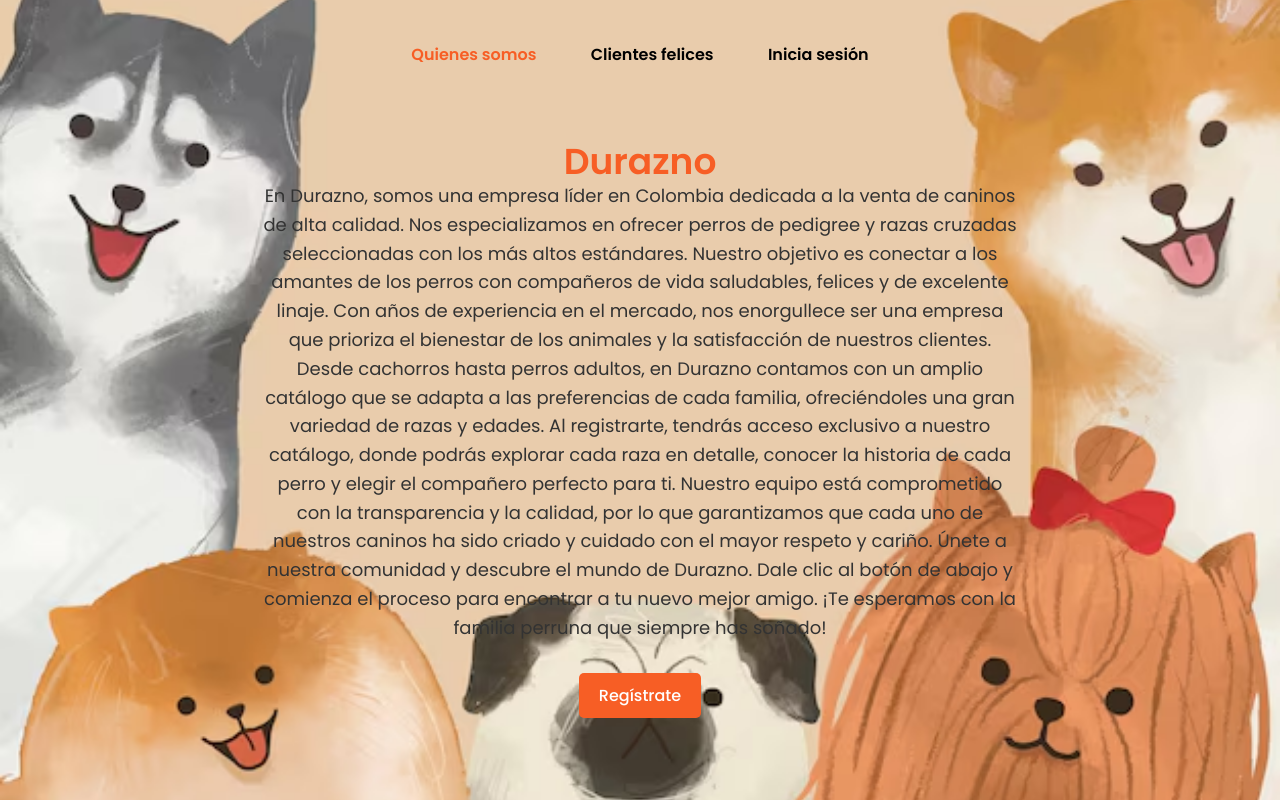
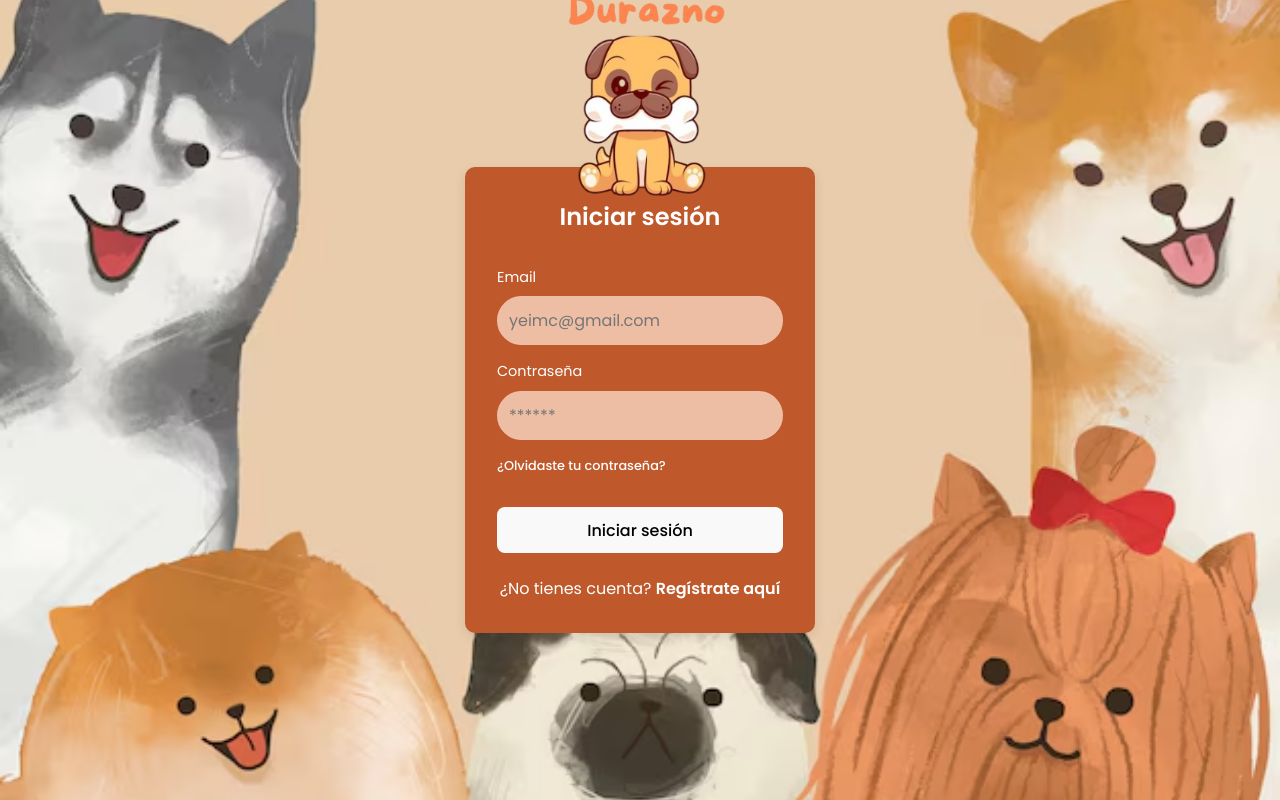
Before and after one commit to JGavk/Durazno-Project, a React (Vite) app: page /Durazno-Project/login in a window 1280 px wide. Built offline with nearby package versions, Linux system fonts and the light colour scheme; no server answers.

Commit message:
integracion de la vista del cliente para la implementacion del back

```diff
--- a/src/Views/Client/ClientView.tsx
+++ b/src/Views/Client/ClientView.tsx
@@ -1,16 +1,23 @@
 import React from 'react';
+import { useLocation } from 'react-router-dom';
 
-interface ClientViewProps {
-  onLogout: () => void;
-}
+const ClientView: React.FC = () => {
+  const location = useLocation();
+  const { username, email, phone, address } = location.state || {};
 
-const ClientView: React.FC< ClientViewProps> = ({ onLogout }) => {
+  if (!username || !email) {
+    return <p>No hay datos disponibles. Por favor, inicia sesión nuevamente.</p>;
+  }
+
   return (
-    <div>
-      <h1>Admin Dashboard</h1>
-      <button onClick={onLogout}>Logout</button>
+    <div style={{ padding: "20px" }}>
+      <h2>Información de la Cuenta</h2>
+      <p><strong>Nombre de Usuario:</strong> {username}</p>
+      <p><strong>Email:</strong> {email}</p>
+      <p><strong>Teléfono:</strong> {phone}</p>
+      <p><strong>Dirección:</strong> {address}</p>
     </div>
   );
 };
 
-export default  ClientView;
+export default ClientView;
--- a/src/Views/Landing/LandingPage.tsx
+++ b/src/Views/Landing/LandingPage.tsx
@@ -1,20 +1,31 @@
 import React, { useState, useEffect } from 'react';
+import { useNavigate } from 'react-router-dom'; // Importa useNavigate
 import './LandingPage.css';
-import LoginView from '../Login/LoginView';
 import { getUser } from '../services/authRoutes';
 
 const LandingPage: React.FC = () => {
+    const navigate = useNavigate(); // Crear el hook de navegación
     const [activeSection, setActiveSection] = useState('quienes-somos');
 
     const handleScrollToSection = (sectionId: string) => {
         setActiveSection(sectionId);
     };
 
-    useEffect (() => {
+    // Redirigir al login cuando el usuario haga click en "Inicia sesión"
+    const handleLoginClick = () => {
+        navigate('/login');
+    };
+
+    // Redirigir al login cuando el usuario haga click en "Regístrate"
+    const handleRegisterClick = () => {
+        navigate('/login');
+    };
+
+    useEffect(() => {
         getUser().then(data => {
-            console.log(data)
-        })
-    }, [])
+            console.log(data);
+        });
+    }, []);
 
     return (
         <div className="landing-container">
@@ -31,12 +42,8 @@ const LandingPage: React.FC = () => {
                 >
                     Clientes felices
                 </button>
-                <button
-                    className={activeSection === 'login' ? 'active' : ''}
-                    onClick={() => handleScrollToSection('login')}
-                >
-                    Inicia sesión
-                </button>
+                {/* Redirige al login al hacer clic en este botón */}
+                <button onClick={handleLoginClick}>Inicia sesión</button>
             </div>
 
             <div className="scroll-content">
@@ -44,9 +51,11 @@ const LandingPage: React.FC = () => {
                     <section id="quienes-somos">
                         <h1>Durazno</h1>
                         <p>
-                        En Durazno, somos una empresa líder en Colombia dedicada a la venta de caninos de alta calidad. Nos especializamos en ofrecer perros de pedigree y razas cruzadas seleccionadas con los más altos estándares. Nuestro objetivo es conectar a los amantes de los perros con compañeros de vida saludables, felices y de excelente linaje. Con años de experiencia en el mercado, nos enorgullece ser una empresa que prioriza el bienestar de los animales y la satisfacción de nuestros clientes. Desde cachorros hasta perros adultos, en Durazno contamos con un amplio catálogo que se adapta a las preferencias de cada familia, ofreciéndoles una gran variedad de razas y edades. Al registrarte, tendrás acceso exclusivo a nuestro catálogo, donde podrás explorar cada raza en detalle, conocer la historia de cada perro y elegir el compañero perfecto para ti. Nuestro equipo está comprometido con la transparencia y la calidad, por lo que garantizamos que cada uno de nuestros caninos ha sido criado y cuidado con el mayor respeto y cariño. Únete a nuestra comunidad y descubre el mundo de Durazno. Dale clic al botón de abajo y comienza el proceso para encontrar a tu nuevo mejor amigo. ¡Te esperamos con la familia perruna que siempre has soñado!
+                            En Durazno, somos una empresa líder en Colombia dedicada a la venta de caninos de alta calidad. ...
                         </p>
-                        <button className="register-button">Regístrate</button>
+                        <button className="register-button" onClick={handleRegisterClick}>
+                            Regístrate
+                        </button>
                     </section>
                 )}
 
@@ -56,12 +65,6 @@ const LandingPage: React.FC = () => {
                         <p>Nuestros clientes son nuestra mayor satisfacción...</p>
                     </section>
                 )}
-
-                {activeSection === 'login' && (
-                    <section id="login">
-                        <LoginView />
-                    </section>
-                )}
             </div>
         </div>
     );
--- /dev/null
+++ b/src/Views/Login/App.tsx
@@ -0,0 +1,27 @@
+import { BrowserRouter as Router, Routes, Route } from 'react-router-dom';
+import LandingPage from '../Landing/LandingPage';
+import LoginView from '../Login/LoginView';
+import ClientView from '../Client/ClientView';
+
+function App() {
+  return (
+    <Router basename="/Durazno-Project">
+      <Routes>
+        <Route path="/" element={<LandingPage />} />
+        <Route path="/login" element={<LoginView />} />
+        <Route path="/client" element={<ClientView />} />
+        <Route
+          path="/clientes-felices"
+          element={
+            <div>
+              <h1>Clientes felices</h1>
+              <p>Contenido de clientes felices</p>
+            </div>
+          }
+        />
+      </Routes>
+    </Router>
+  );
+}
+
+export default App;
--- a/src/Views/Login/LoginView.tsx
+++ b/src/Views/Login/LoginView.tsx
@@ -3,71 +3,85 @@ import reactLogo from './assets/react.svg'
 import viteLogo from '/vite.svg'*/
 import { useState } from 'react';
 import './LoginView.css';
-import { registerUser, loginUser} from '../services/authRoutes';
+import { registerUser, loginUser } from '../services/authRoutes';
+import { useNavigate } from 'react-router-dom';
 
 function LoginView() {
   const [isLogin, setIsLogin] = useState(true);
   const [showVerification, setShowVerification] = useState(false);
   const [verificationCode, setVerificationCode] = useState('');
+  const [formData, setFormData] = useState({
+    username: '',
+    email: '',
+    password: '',
+    confirmPassword: '',
+    phone: '',
+    address: '',
+  });
+  const navigate = useNavigate(); // Usamos el hook de navegación
 
-  const toggleForm = () => {
-    setIsLogin(!isLogin);
+  const toggleForm = () => setIsLogin(!isLogin);
+
+  const handleInputChange = (e: React.ChangeEvent<HTMLInputElement>) => {
+    const { name, value } = e.target;
+    setFormData({ ...formData, [name]: value });
   };
-
-
 
   const handleSignup = async (e: React.FormEvent<HTMLFormElement>) => {
     e.preventDefault();
-    const formData = new FormData(e.currentTarget);
-    const userData = {
-      picture: '',
-      username: formData.get('username'),
-      email: formData.get('email'),
-      password: formData.get('password'),
-      phone: formData.get('phone'),
-      address: formData.get('address'),
-    };
+
+    if (formData.password !== formData.confirmPassword) {
+      alert('Las contraseñas no coinciden.');
+      return;
+    }
 
     try {
-
-      const response = await registerUser(userData);
-      console.log(response);
+      const response = await registerUser({
+        picture: '',
+        username: formData.username,
+        email: formData.email,
+        password: formData.password,
+        phone: formData.phone,
+        address: formData.address,
+      });
       if (response.success) {
-        console.log('User registered:', response.data);
+        console.log('Usuario registrado:', response.data);
         setShowVerification(true);
       } else {
-        alert(response.message);
+        alert(response.message || 'Error al registrarse');
       }
     } catch (error) {
-      console.error('Error registering user:', error);
+      console.error('Error al registrar usuario:', error);
       alert('Hubo un error al registrarse. Por favor, inténtelo de nuevo.');
     }
   };
 
   const handleLogin = async (e: React.FormEvent<HTMLFormElement>) => {
     e.preventDefault();
-    const formData = new FormData(e.currentTarget);
-    const userData = {
-      email: formData.get('email'),
-      password: formData.get('password'),
-    };
 
     try {
-      const response = await loginUser(userData);
+      const response = await loginUser({
+        email: formData.email,
+        password: formData.password,
+      });
+
       if (response.success) {
-        console.log('User logged in:', response.data);
+        console.log('Inicio de sesión exitoso:', response.data);
         alert('Inicio de sesión exitoso');
+        // Redirigir al cliente después del login exitoso
+        navigate('/client'); // Redirige al cliente
       } else {
-        alert(response.message);
+        alert(response.message || 'Error al iniciar sesión');
       }
     } catch (error) {
-      console.error('Error logging in:', error);
+      console.error('Error al iniciar sesión:', error);
       alert('Hubo un error al iniciar sesión. Por favor, inténtelo de nuevo.');
     }
   };
 
   const handleVerify = (e: React.FormEvent<HTMLFormElement>) => {
     e.preventDefault();
+
     if (verificationCode.length === 4) {
       setIsLogin(true);
       setShowVerification(false);
@@ -80,7 +94,6 @@ function LoginView() {
     <div className="login-container">
       <div className="login-card">
         <div className={`logo ${isLogin ? 'logo-login' : showVerification ? 'logo-verification' : 'logo-signup'}`}></div>
-
         <div className="header">
           <h2 className={isLogin ? 'title-login' : 'title-signup'}>
             {isLogin ? 'Iniciar sesión' : showVerification ? '' : 'Regístrate'}
@@ -88,12 +101,25 @@ function LoginView() {
         </div>
 
         {isLogin ? (
-          <form className='form-login' onSubmit={handleLogin} autoComplete="off">
-            <input type="text" style={{ display: 'none' }}/>
+          <form className="form-login" onSubmit={handleLogin} autoComplete="off">
             <label>Email</label>
-            <input type="email" name='email' placeholder="yeimc@gmail.com" required />
+            <input
+              type="email"
+              name="email"
+              value={formData.email}
+              onChange={handleInputChange}
+              placeholder="yeimc@gmail.com"
+              required
+            />
             <label>Contraseña</label>
-            <input type="password" name='password' placeholder="******" required />
+            <input
+              type="password"
+              name="password"
+              value={formData.password}
+              onChange={handleInputChange}
+              placeholder="******"
+              required
+            />
             <a href="#" className="forgot-password">¿Olvidaste tu contraseña?</a>
             <button type="submit">Iniciar sesión</button>
           </form>
@@ -103,7 +129,7 @@ function LoginView() {
             <input
               type="text"
               value={verificationCode}
-              onChange={(e: React.ChangeEvent<HTMLInputElement>) => setVerificationCode(e.target.value)}
+              onChange={(e) => setVerificationCode(e.target.value)}
               maxLength={4}
               inputMode="numeric"
               pattern="\d*"
@@ -117,47 +143,59 @@ function LoginView() {
             <input
               type="text"
               name="username"
+              value={formData.username}
+              onChange={handleInputChange}
               placeholder="Nombre de usuario"
               pattern="[a-zA-ZñÑáéíóúÁÉÍÓÚ\s]+"
-              title="El nombre de usuario solo debe contener letras"
               maxLength={15}
               required
             />
-
             <label>Email</label>
-            <input type="email" name="email" placeholder="email@ejemplo.com" required />
-
+            <input
+              type="email"
+              name="email"
+              value={formData.email}
+              onChange={handleInputChange}
+              placeholder="email@ejemplo.com"
+              required
+            />
             <label>Contraseña</label>
-            <input type="password" name="password" placeholder="******" minLength={8} required />
-
+            <input
+              type="password"
+              name="password"
+              value={formData.password}
+              onChange={handleInputChange}
+              placeholder="******"
+              minLength={8}
+              required
+            />
             <label>Confirmar Contraseña</label>
-            <input type="password" name="confirmPassword" placeholder="******" required onChange={(e) => {
-              const password = (document.querySelector('input[name="password"]') as HTMLInputElement).value;
-              if (e.target.value !== password) {
-                e.target.setCustomValidity('Las contraseñas no coinciden.');
-              } else {
-                e.target.setCustomValidity('');
-              }
-            }} />
-
+            <input
+              type="password"
+              name="confirmPassword"
+              value={formData.confirmPassword}
+              onChange={handleInputChange}
+              placeholder="******"
+              required
+            />
             <label>Teléfono</label>
             <input
               type="text"
               name="phone"
+              value={formData.phone}
+              onChange={handleInputChange}
               placeholder="1234567890"
-              pattern="[0-9]{10}"
-              title="Formato: 1234567890"
               required
             />
-
             <label>Dirección</label>
             <input
               type="text"
               name="address"
+              value={formData.address}
+              onChange={handleInputChange}
               placeholder="Dirección completa"
               required
             />
-
             <button type="submit">Registrarse</button>
           </form>
         )}
--- a/src/Views/Login/main.tsx
+++ b/src/Views/Login/main.tsx
@@ -1,10 +1,10 @@
-import { StrictMode } from 'react';
-import { createRoot } from 'react-dom/client';
-import LandingPage from '../Landing/LandingPage';
+import React from 'react';
+import ReactDOM from 'react-dom/client';
+import App from './App';
 import './index.css';
 
-createRoot(document.getElementById('root')!).render(
-  <StrictMode>
-    <LandingPage />
-  </StrictMode>
+ReactDOM.createRoot(document.getElementById('root')!).render(
+  <React.StrictMode>
+    <App />
+  </React.StrictMode>
 );
--- a/vite.config.ts
+++ b/vite.config.ts
@@ -4,5 +4,5 @@ import react from '@vitejs/plugin-react'
 // https://vitejs.dev/config/
 export default defineConfig({
   plugins: [react()],
-  base: "https://sotomilos.github.io/Durazno-Project",
-})
+  base: "/Durazno-Project/", // Ruta relativa en GitHub Pages
+});
```
